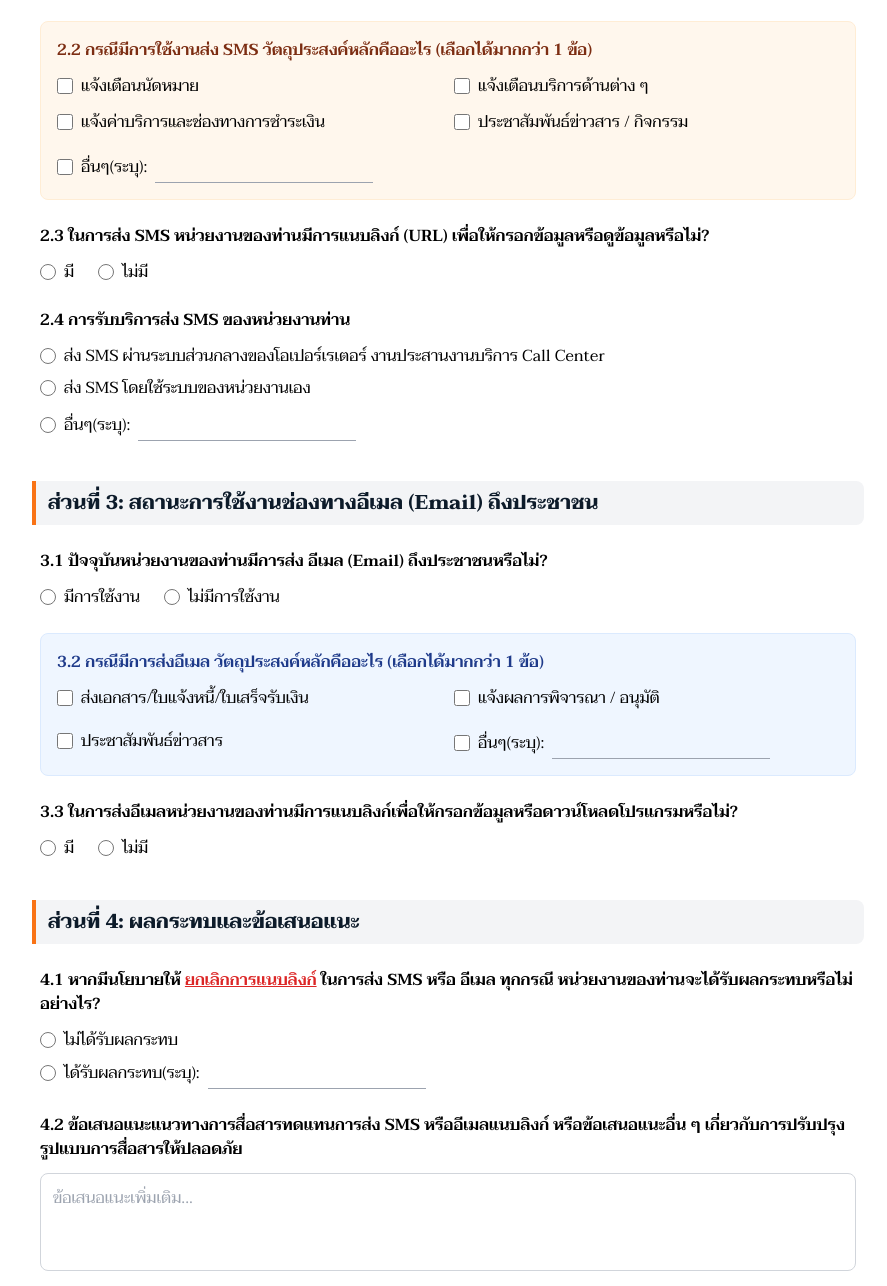
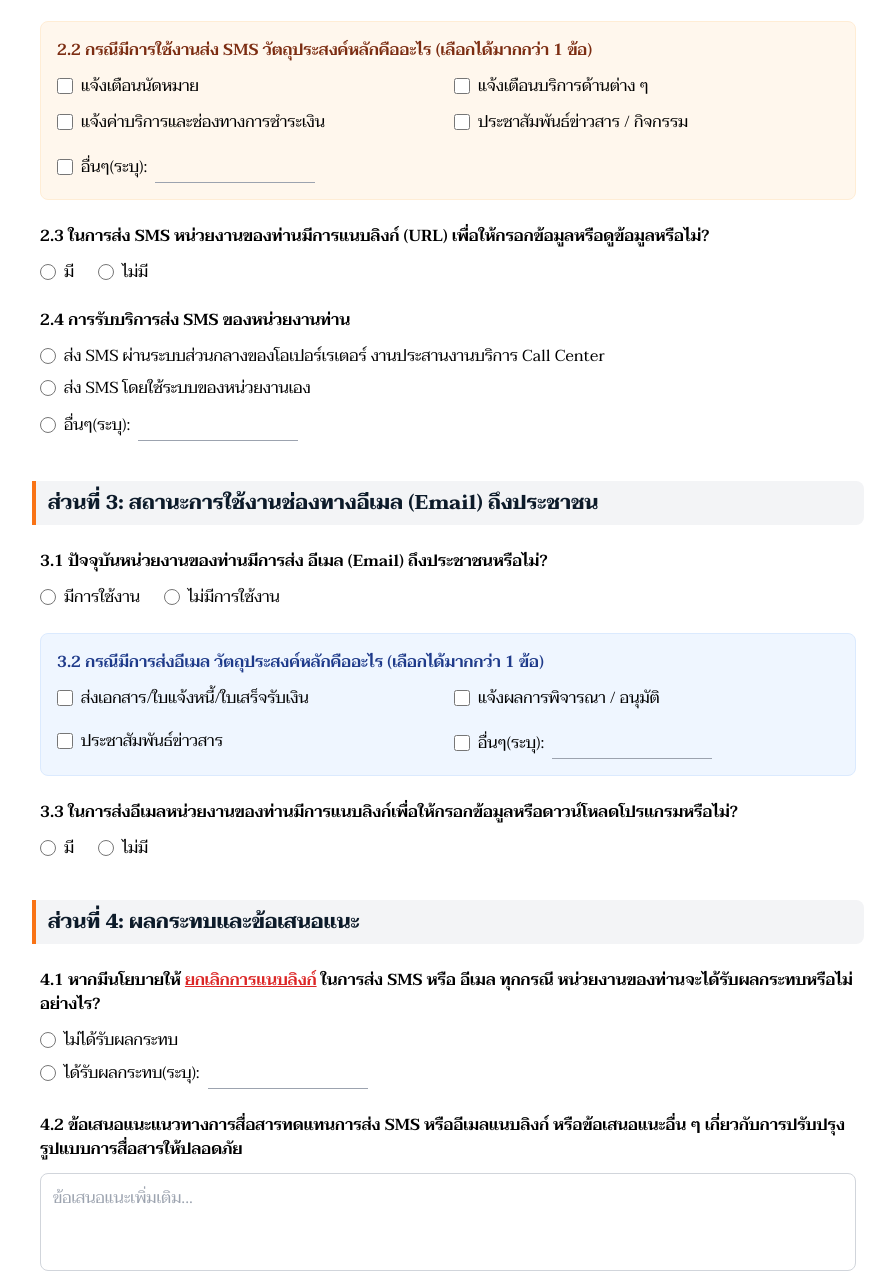
Before and after one commit to napatt-inc/email-sms-survey, a plain HTML site: page index.html in a window 1280 px wide. Shown: the part 1145-2431 px from the top of the page, without its empty margins (192-1079 px from the left). Drawn offline with nearby package versions, Linux system fonts and the light colour scheme.

Commit message:
Update index.html

```diff
--- a/index.html
+++ b/index.html
@@ -75,7 +75,7 @@
                             <div class="flex items-center mt-1">
                                 <input type="checkbox" name="smsObjective" value="อื่นๆ" class="mr-2 w-4 h-4 text-[#f97316] rounded">
                                 <span class="mr-2 text-base">อื่นๆ(ระบุ):</span>
-                                <input type="text" name="smsObjectiveOther" class="w-35 p-1 border-b border-gray-400 bg-transparent outline-none focus:border-[#f97316] text-base">
+                                <input type="text" name="smsObjectiveOther" class="w-40 p-1 border-b border-gray-400 bg-transparent outline-none focus:border-[#f97316] text-base">
                             </div>
                         </div>
                     </div>
@@ -96,7 +96,7 @@
                             <div class="flex items-center mt-1">
                                 <input type="radio" name="smsService" value="อื่นๆ" class="mr-2 w-4 h-4 text-[#f97316]">
                                 <span class="mr-2 text-base">อื่นๆ(ระบุ):</span>
-                                <input type="text" name="smsServiceOther" class="w-35 p-1 border-b border-gray-400 outline-none focus:border-[#f97316] text-base">
+                                <input type="text" name="smsServiceOther" class="w-40 p-1 border-b border-gray-400 outline-none focus:border-[#f97316] text-base">
                             </div>
                         </div>
                     </div>
@@ -123,7 +123,7 @@
                             <div class="flex items-center mt-1">
                                 <input type="checkbox" name="emailObjective" value="อื่นๆ" class="mr-2 w-4 h-4 text-[#f97316] rounded">
                                 <span class="mr-2 text-base">อื่นๆ(ระบุ):</span>
-                                <input type="text" name="emailObjectiveOther" class="w-35 p-1 border-b border-gray-400 bg-transparent outline-none focus:border-[#f97316] text-base">
+                                <input type="text" name="emailObjectiveOther" class="w-40 p-1 border-b border-gray-400 bg-transparent outline-none focus:border-[#f97316] text-base">
                             </div>
                         </div>
                     </div>
@@ -147,7 +147,7 @@
                             <div class="flex items-center mt-1">
                                 <input type="radio" name="impactDetail" value="อื่นๆ" class="mr-2 w-4 h-4 text-[#f97316]">
                                 <span class="mr-2 text-base">ได้รับผลกระทบ(ระบุ):</span>
-                                <input type="text" name="impactDetailOther" class="w-35 p-1 border-b border-gray-400 outline-none focus:border-[#f97316] text-base">
+                                <input type="text" name="impactDetailOther" class="w-40 p-1 border-b border-gray-400 outline-none focus:border-[#f97316] text-base">
                             </div>
                     </div>
 
```
